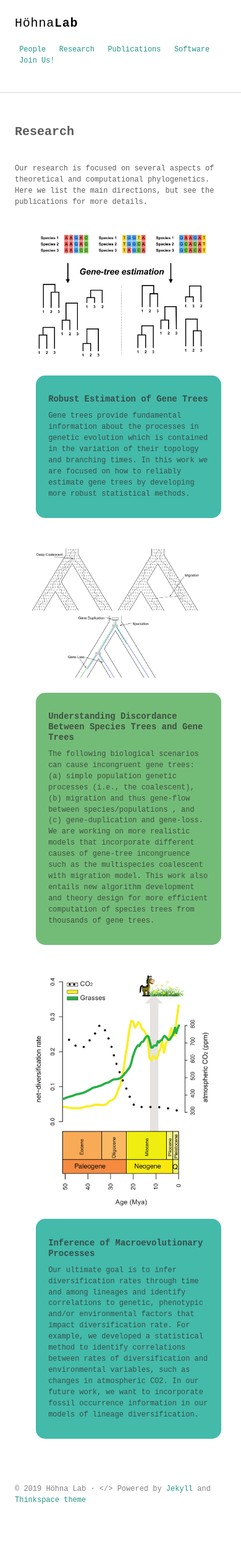
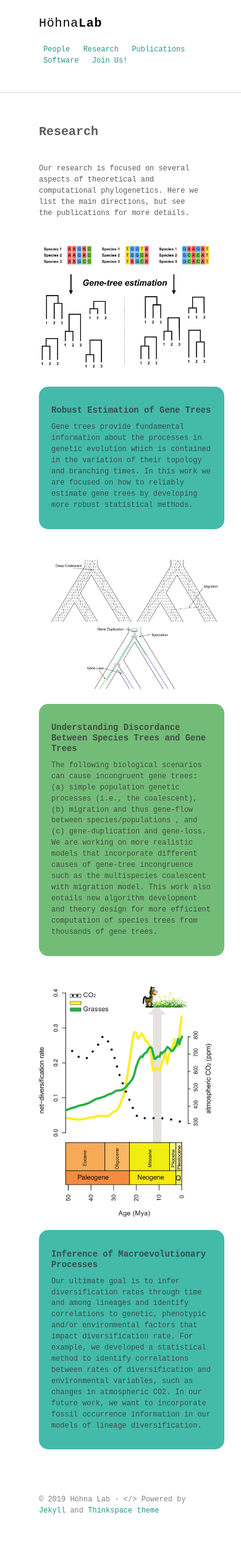
Before and after one commit to hoehnalab/hoehnalab.github.io, a Jekyll site: the page built from research.md, in a window 390 px wide. Shown: the whole page at 62% size. Built offline with Jekyll 4.4.1, drawn with Linux system fonts in a browser that asks for light colours; some web fonts are replaced.

Commit message:
Adjustments for responsive widths

```diff
--- a/assets/scss/_layout.scss
+++ b/assets/scss/_layout.scss
@@ -48,6 +48,7 @@ hr {
 
 .container-small {
     width: 800px;
+    max-width: 80%;
     min-width: 400px;
     margin: 0 auto;
 }
@@ -315,53 +316,15 @@ hr {
     padding: $base-spacing;
     margin-left: auto;
     margin-right: auto;
-    max-width: 100%;
+    width: 480px;
+    max-width: 80%;
     font-weight: normal;
   }
 
   .container-small {
-      max-width: 80%;
-      min-width: 50%;
+      width: 480px;
+      min-width: 300px;
       margin: 0 auto;
   }
 
-  img.floatleft {
-      float: left;
-      width: 40%;
-      max-width: 300px;
-      min-width: 300px;
-      margin-right: 20px;
-      margin-bottom: 20px;
-  }
-
-  img.floatright {
-      float: right;
-      width: 40%;
-      max-width: 300px;
-      min-width: 300px;
-      margin-bottom: 20px;
-  }
-
-  #rcornersbox1 {
-    border-radius: 15px;
-    background: #44BAAA;
-    padding: 20px;
-    display: inline-block;
-    height: auto;
-    width: 40%;
-    min-width: 300px;
-    max-width: 600px;
-  }
-
-  #rcornersbox2 {
-    border-radius: 15px;
-    background: #73BC78;
-    padding: 20px;
-    display: inline-block;
-    height: auto;
-    width: 40%;
-    min-width: 300px;
-    max-width: 600px;
-  }
-
 }
```
